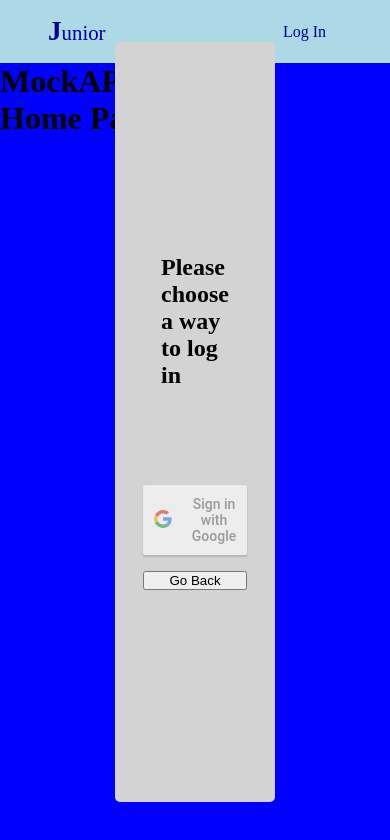
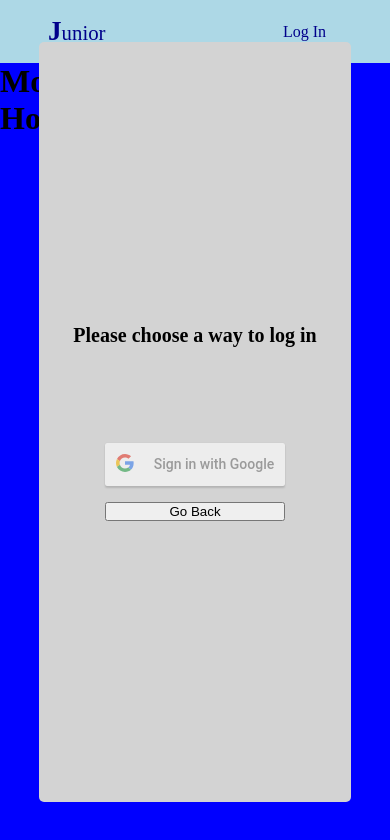
Before and after one commit to morMBen/mid-project, a React (Create React App) app: page / in a window 390 px wide. Both pictures are taken after a click on the element "Log In". Shown: the top 840 px of the page. Built offline with nearby package versions, Linux system fonts and the light colour scheme; no server answers.

Commit message:
mid-project_1.0

```diff
--- a/src/components/logIn/login.css
+++ b/src/components/logIn/login.css
@@ -26,3 +26,13 @@
 .log-in-button{
 margin-top: 1rem;
 }
+
+@media (max-width:768px){
+    .login-body{
+        width: 80%;
+        padding:1rem;
+    }
+    .login-body h2{
+        font-size: 20px;
+    }
+}
```
